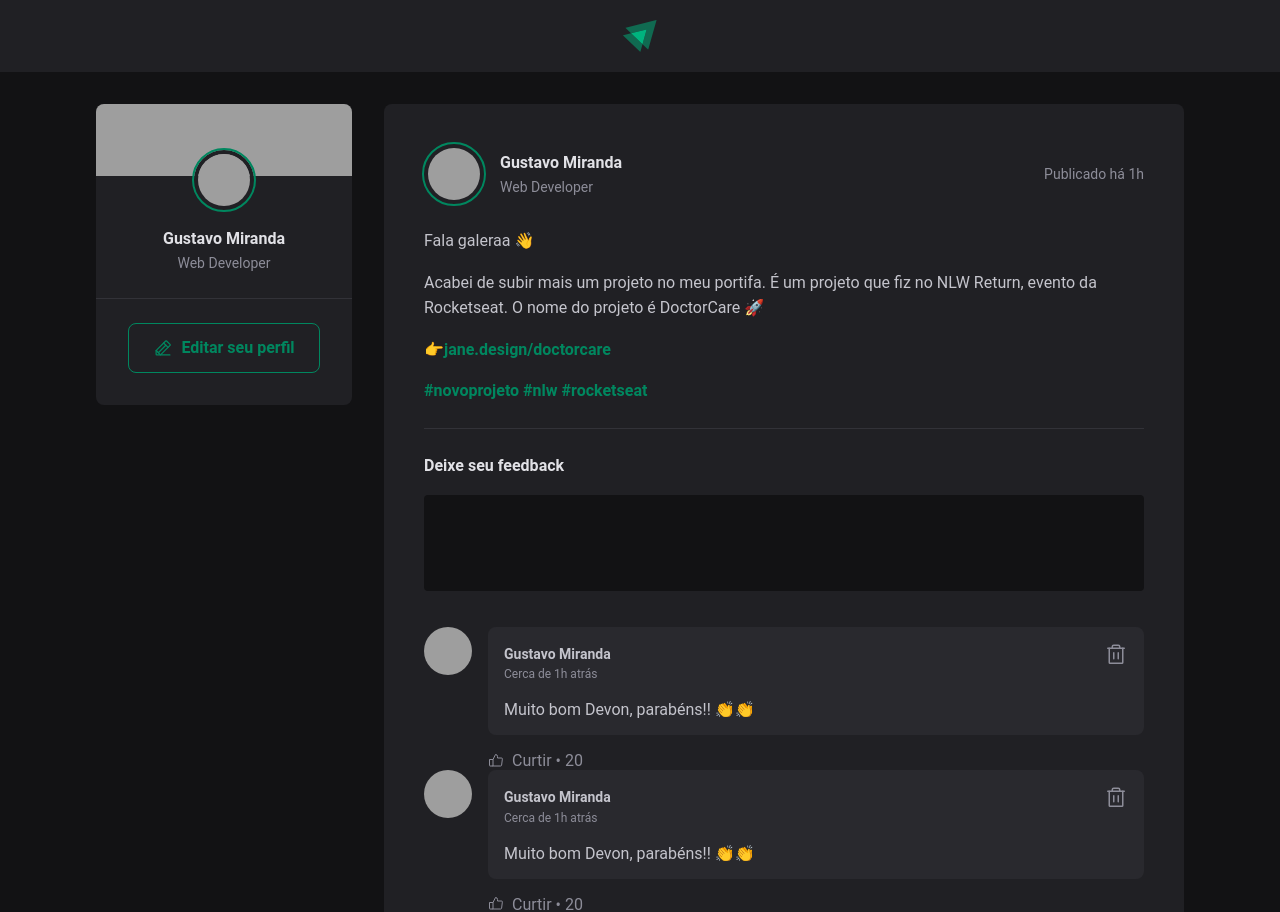
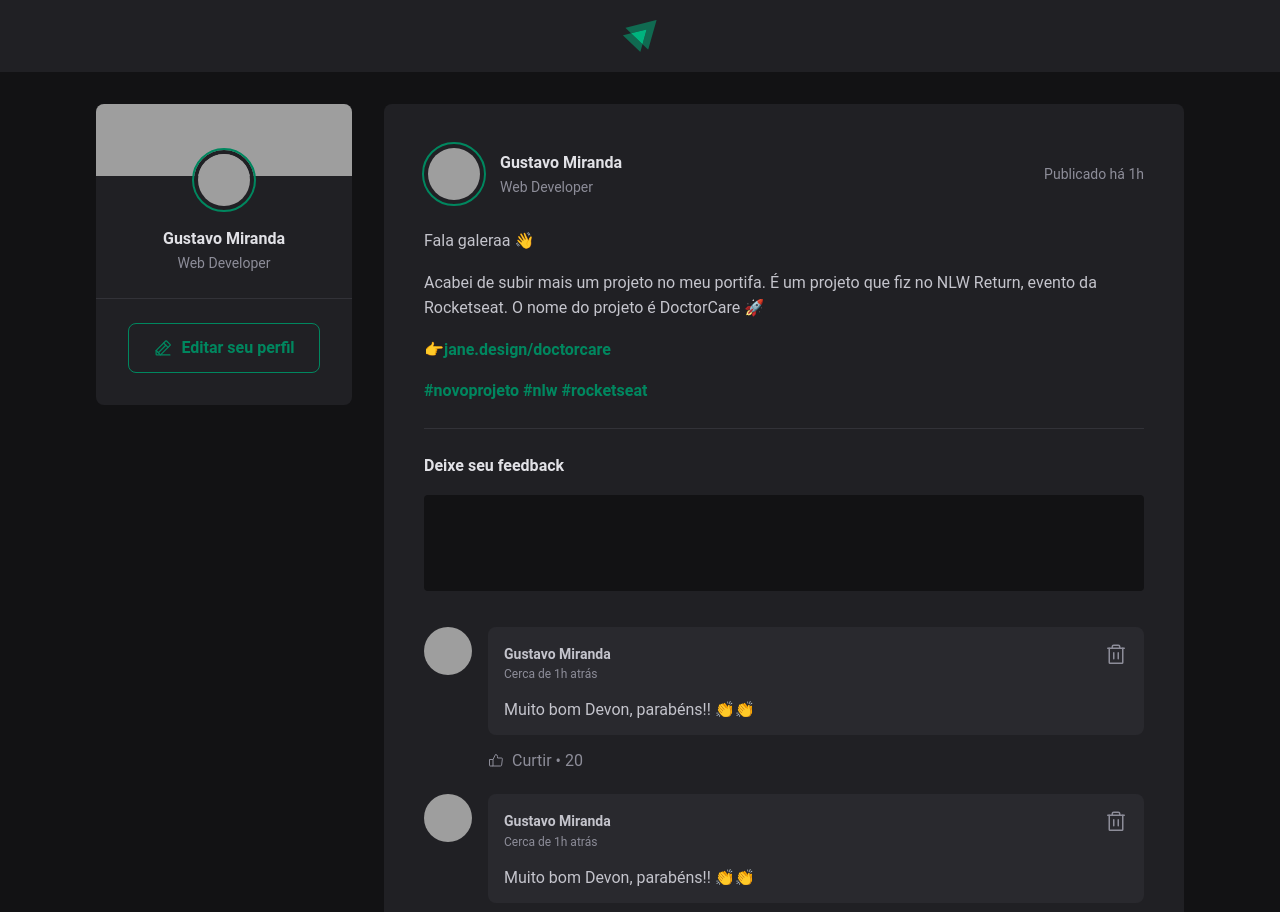
Before and after one commit to gustmrg/react-ignite-feed, a React app: page / in a window 1280 px wide. Shown: the top 912 px of the page. Built offline with nearby package versions, Linux system fonts and the light colour scheme; grey boxes are pictures that could not be loaded; the HTML template or start-up script is replaced by a standard one.

Commit message:
fix: typo in comment class

```diff
--- a/src/components/Comment.jsx
+++ b/src/components/Comment.jsx
@@ -1,4 +1,5 @@
 import { ThumbsUp, Trash } from "phosphor-react";
+
 import styles from "./Comment.module.css";
 
 export function Comment() {
--- a/src/components/Comment.module.css
+++ b/src/components/Comment.module.css
@@ -1,5 +1,5 @@
 .comment {
-  .margin-top: 1.5rem;
+  margin-top: 1.5rem;
   display: flex;
   gap: 1rem;
 }
```
